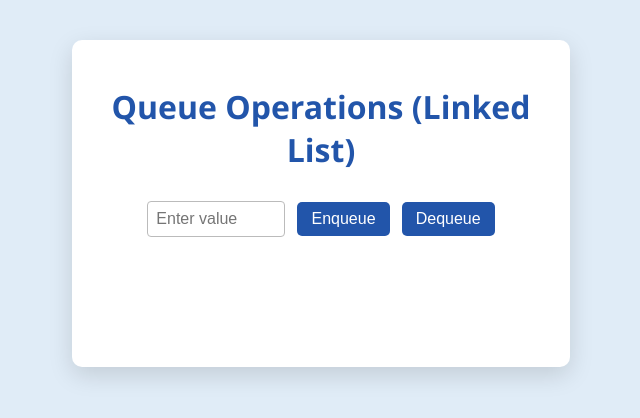
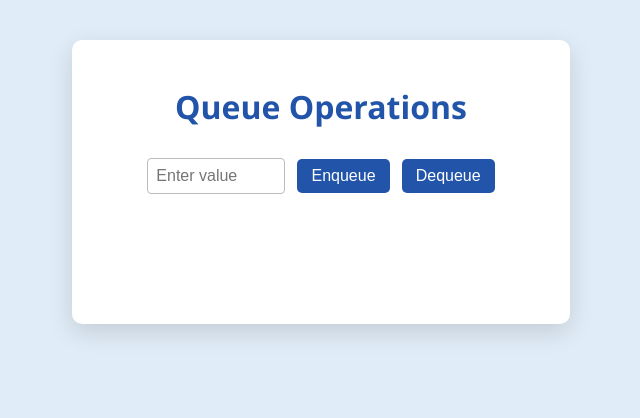
Before and after one commit to annampaul27/Stack-web, a plain HTML site: page index.html in a window 1280 px wide. Shown: the whole page, without its empty margins (319-959 px from the left). Drawn offline with Linux system fonts and the light colour scheme.

Commit message:
Update header from 'Queue Operations (Linked List)'

```diff
--- a/index.html
+++ b/index.html
@@ -7,7 +7,7 @@
 </head>
 <body>
     <div class="container">
-        <h1>Queue Operations (Linked List)</h1>
+        <h1>Queue Operations </h1>
         <div class="stack-controls">
             <input type="number" id="stackValue" placeholder="Enter value" />
             <button onclick="handlePush()">Enqueue</button>
```
